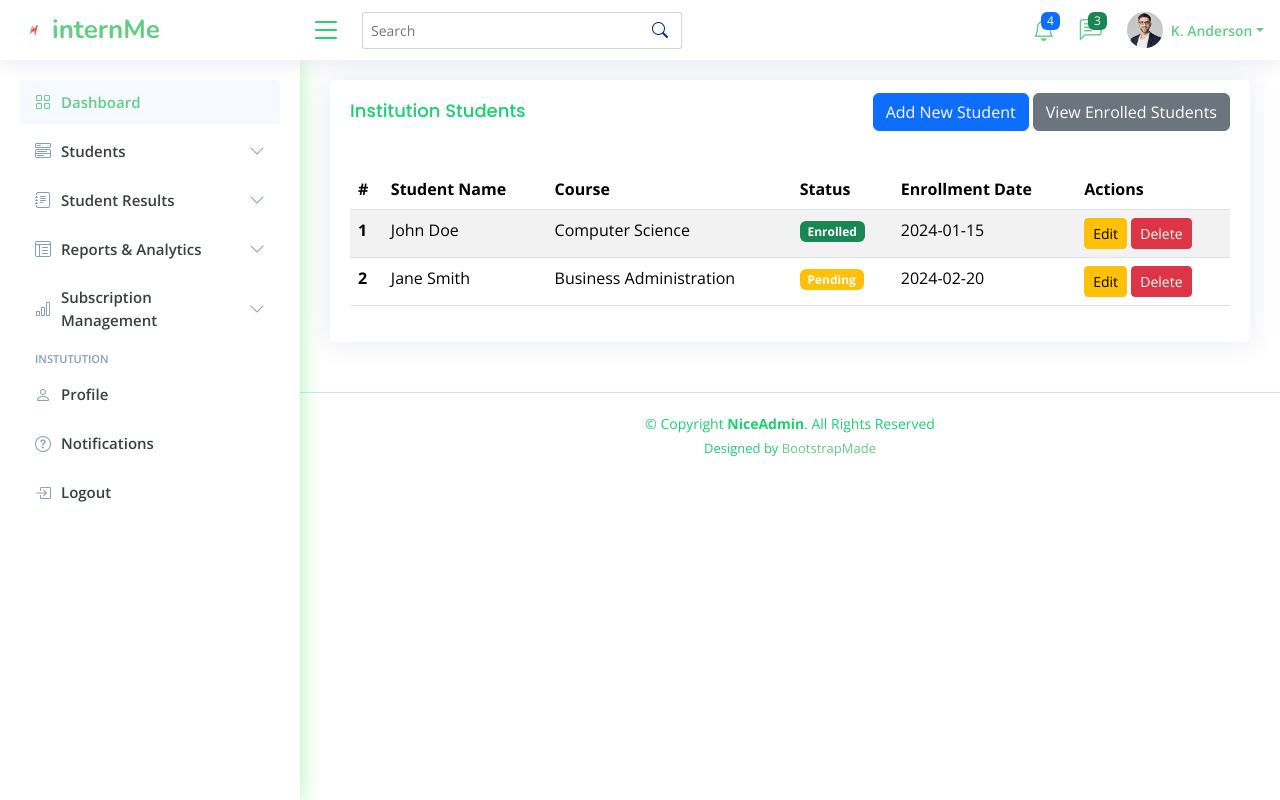
After one commit to ENnyikadzanzwa/internMe, a Django app: page /instutution/students/ in a window 1280 px wide. The commit adds this page. Run offline with Django 5.2, Linux system fonts and the light colour scheme; some libraries are stand-ins or nearby versions.

Commit message:
update dashboard

```diff
--- a/core/templates/core/university/navbar.html
+++ b/core/templates/core/university/navbar.html
@@ -11,7 +11,7 @@
       </li><!-- End Dashboard Nav -->
 
       <li class="nav-item">
-        <a class="nav-link collapsed" data-bs-target="#components-nav" data-bs-toggle="collapse" href="#">
+        <a class="nav-link collapsed" data-bs-target="#components-nav" data-bs-toggle="collapse" href="{% url 'student_list' %}">
           <i class="bi bi-menu-button-wide"></i><span>Students</span><i class="bi bi-chevron-down ms-auto"></i>
         </a>
         <ul id="components-nav" class="nav-content collapse " data-bs-parent="#sidebar-nav">
--- /dev/null
+++ b/core/templates/core/university/student_list.html
@@ -0,0 +1,74 @@
+{% extends 'core/university/index.html' %}
+{% load static %}
+
+{% block content %}
+<!-- Student List View -->
+<div class="card">
+    <!-- Buttons for Adding and Viewing Students -->
+    <div class="card-body">
+      <div class="d-flex justify-content-between align-items-center">
+        <h5 class="card-title">Institution Students</h5>
+        <div>
+          <button class="btn btn-primary" onclick="window.location.href='/add_student'">Add New Student</button>
+          <button class="btn btn-secondary" onclick="window.location.href='/view_enrolled_students'">View Enrolled Students</button>
+        </div>
+      </div>
+
+      <!-- Students Table -->
+      <table class="table table-striped mt-4">
+        <thead>
+          <tr>
+            <th scope="col">#</th>
+            <th scope="col">Student Name</th>
+            <th scope="col">Course</th>
+            <th scope="col">Status</th>
+            <th scope="col">Enrollment Date</th>
+            <th scope="col">Actions</th>
+          </tr>
+        </thead>
+        <tbody>
+          <!-- Example rows, replace with dynamic data -->
+          <tr>
+            <th scope="row">1</th>
+            <td>John Doe</td>
+            <td>Computer Science</td>
+            <td><span class="badge bg-success">Enrolled</span></td>
+            <td>2024-01-15</td>
+            <td>
+              <button class="btn btn-warning btn-sm">Edit</button>
+              <button class="btn btn-danger btn-sm">Delete</button>
+            </td>
+          </tr>
+          <tr>
+            <th scope="row">2</th>
+            <td>Jane Smith</td>
+            <td>Business Administration</td>
+            <td><span class="badge bg-warning">Pending</span></td>
+            <td>2024-02-20</td>
+            <td>
+              <button class="btn btn-warning btn-sm">Edit</button>
+              <button class="btn btn-danger btn-sm">Delete</button>
+            </td>
+          </tr>
+          <!-- More rows will be added here dynamically -->
+        </tbody>
+      </table>
+    </div>
+  </div>
+
+  <!-- JavaScript to handle button actions -->
+  <script>
+    // Function to add a new student
+    function addStudent() {
+      // Redirect to the Add New Student page
+      window.location.href = '/add_student';
+    }
+
+    // Function to view enrolled students
+    function viewEnrolled() {
+      // Redirect to the View Enrolled Students page
+      window.location.href = '/view_enrolled_students';
+    }
+  </script>
+
+{% endblock %}
--- a/core/urls.py
+++ b/core/urls.py
@@ -38,6 +38,9 @@ urlpatterns = [
     path('add_student/', views.add_student, name='add_student'),
     path('student-dashboard/', views.student_dashboard, name='student_dashboard'),
     path('bulk_upload_students/', views.bulk_upload_students, name='bulk_upload_students'),
+    path('instutution/students/', views.student_list, name='student_list'),
+    # URL for viewing enrolled students
+    path('students/enrolled/', views.view_enrolled_students, name='view_enrolled_students'),
 
     #student dashboard urls
     path('apply/<int:vacancy_id>/', views.apply_for_vacancy, name='apply_for_vacancy'),
--- a/core/views.py
+++ b/core/views.py
@@ -405,7 +405,17 @@ def bulk_upload_students(request):
             return redirect('bulk_upload_students')
 
     return render(request, 'core/university/bulk_upload_students.html')
+def student_list(request):
+    # Fetch all students from the database
+    students = Student.objects.all()
+    return render(request, 'core/university/student_list.html', {'students': students})
 
+
+
+def view_enrolled_students(request):
+    # Logic to filter and display only enrolled students
+    enrolled_students = Student.objects.filter(status='Enrolled')
+    return render(request, 'core/university/student_list.html', {'students': enrolled_students})
 
 #student dashboard
 def student_dashboard(request):
```
